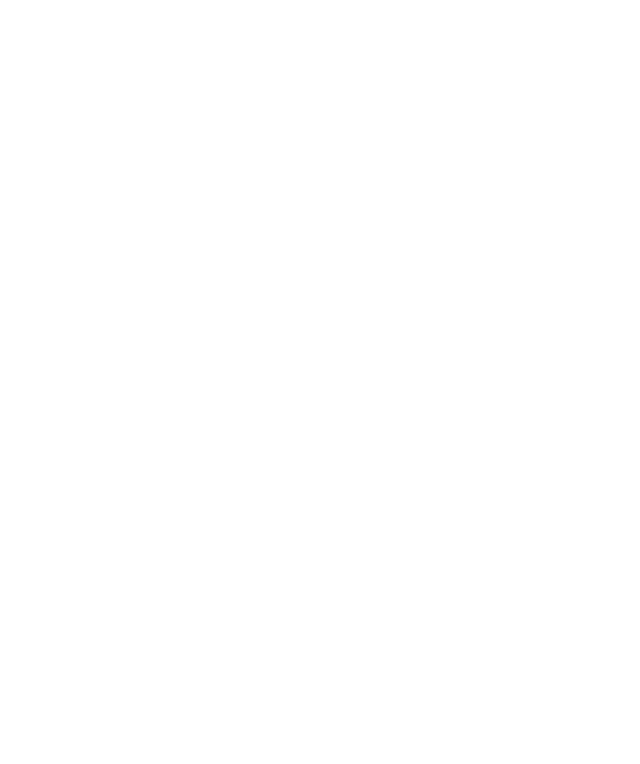
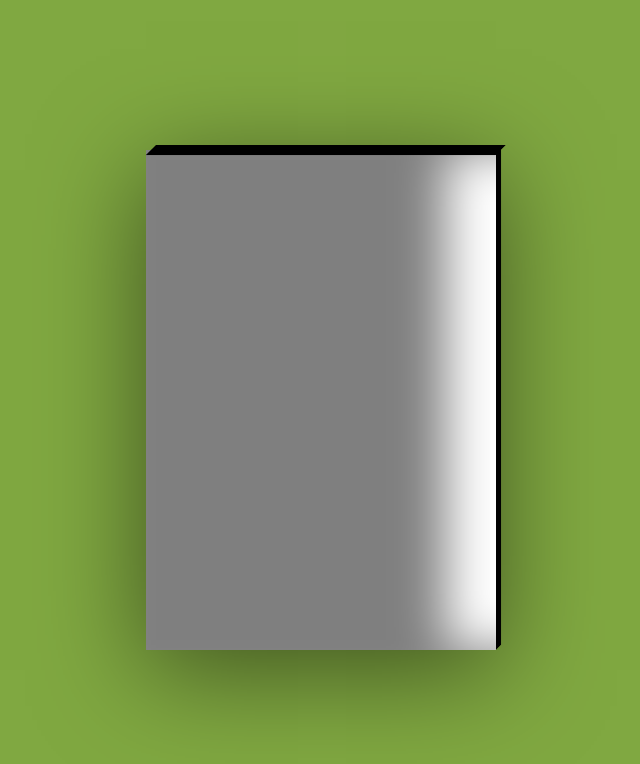
Before and after one commit to Brenox889/css-challenges, a plain HTML site: page flip-book-animation/index.html in a window 1280 px wide. Shown: the whole page, without its empty margins (319-959 px from the left). Drawn offline with Linux system fonts and the light colour scheme.

Commit message:
feat: book page styles

```diff
--- a/flip-book-animation/index.html
+++ b/flip-book-animation/index.html
@@ -4,6 +4,7 @@
     <meta charset="UTF-8">
     <meta name="viewport" content="width=device-width, initial-scale=1.0">
     <title>Flip Book</title>
+    <link rel="stylesheet" href="style.css">
 </head>
 <body>
     <div class="book-page">
--- a/flip-book-animation/style.css
+++ b/flip-book-animation/style.css
@@ -3,3 +3,44 @@ body{
     margin:0px;
     background: #80a841;
 }
+.book-page{
+    width:350px;
+    height:500px;
+    position:absolute;
+    top:50%;
+    left:50%;
+    transform-style:preserve-3d;
+    transform: translate(-50%,-50%);
+    box-shadow: inset 300px 0 50px rgba(0,0,0,.5), 0 20px 100px
+    rgba(0,0,0,.5);
+    background: #fff;
+    transition:.1s;
+}
+.book-page:hover{
+    transform: translate(-50%, -50%) perspective(200px)
+    rotate(-10deg);
+    box-shadow: inset 20px 0 50px rgba(0,0,0,.5), 0px 10px 100px
+    rgba(0,0,0,.5);
+}
+.book-page:before{
+    content:'';
+    position: absolute;
+    top:-5px;
+    left:0;
+    width:100%;
+    height:10px;
+    background:#000;
+    transform-origin:bottom;
+    transform: skewX(-45deg);
+}
+.book-page:after{
+    content:'';
+    position: absolute;
+    top:0px;
+    right:-5px;
+    width:5px;
+    height:100%;
+    background:#000;
+    transform-origin:left;
+    transform: skewY(-45deg);
+}
```
